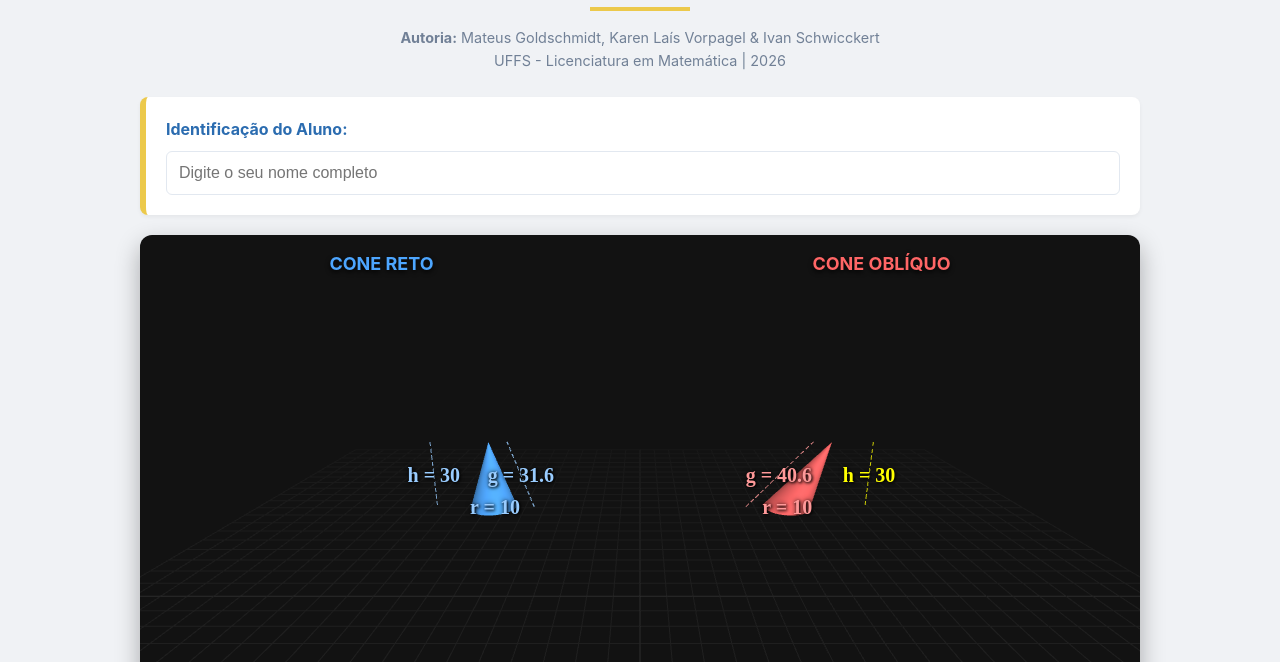
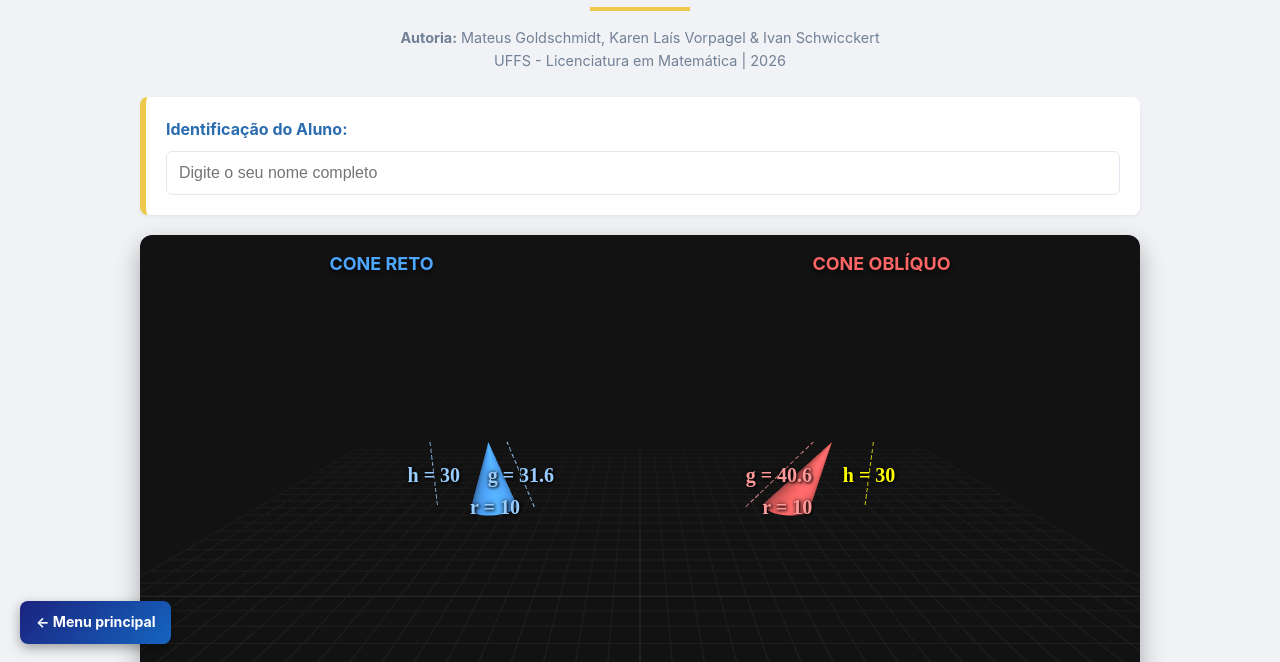
Before and after one commit to mateusgoldschmidt/aula-cones, a plain HTML site: page index.html in a window 1280 px wide. Shown: the part 136-798 px from the top of the page. Drawn offline with nearby package versions, Linux system fonts and the light colour scheme; animation ran at ten frames a second.

Commit message:
Adiciona botão de voltar ao menu principal

```diff
--- a/index.html
+++ b/index.html
@@ -611,5 +611,33 @@
     update(); animate();
 </script>
 
+    <!-- Botão fixo: Voltar ao portal -->
+<style>
+  #btn-voltar {
+    position: fixed;
+    bottom: 20px;
+    left: 20px;
+    z-index: 9999;
+    background: linear-gradient(135deg, #1a237e, #1565c0);
+    color: #fff;
+    border: none;
+    border-radius: 8px;
+    padding: 10px 16px;
+    font-size: 0.88rem;
+    font-weight: bold;
+    cursor: pointer;
+    text-decoration: none;
+    display: flex;
+    align-items: center;
+    gap: 6px;
+    box-shadow: 0 4px 12px rgba(0,0,0,0.35);
+    transition: transform 0.15s, box-shadow 0.15s;
+  }
+  #btn-voltar:hover { transform: translateY(-2px); box-shadow: 0 6px 16px rgba(0,0,0,0.45); }
+</style>
+<a id="btn-voltar" href="https://mateusgoldschmidt.github.io/cones-portal/">
+  &#8592; Menu principal
+</a>
+
 </body>
 </html>
```
